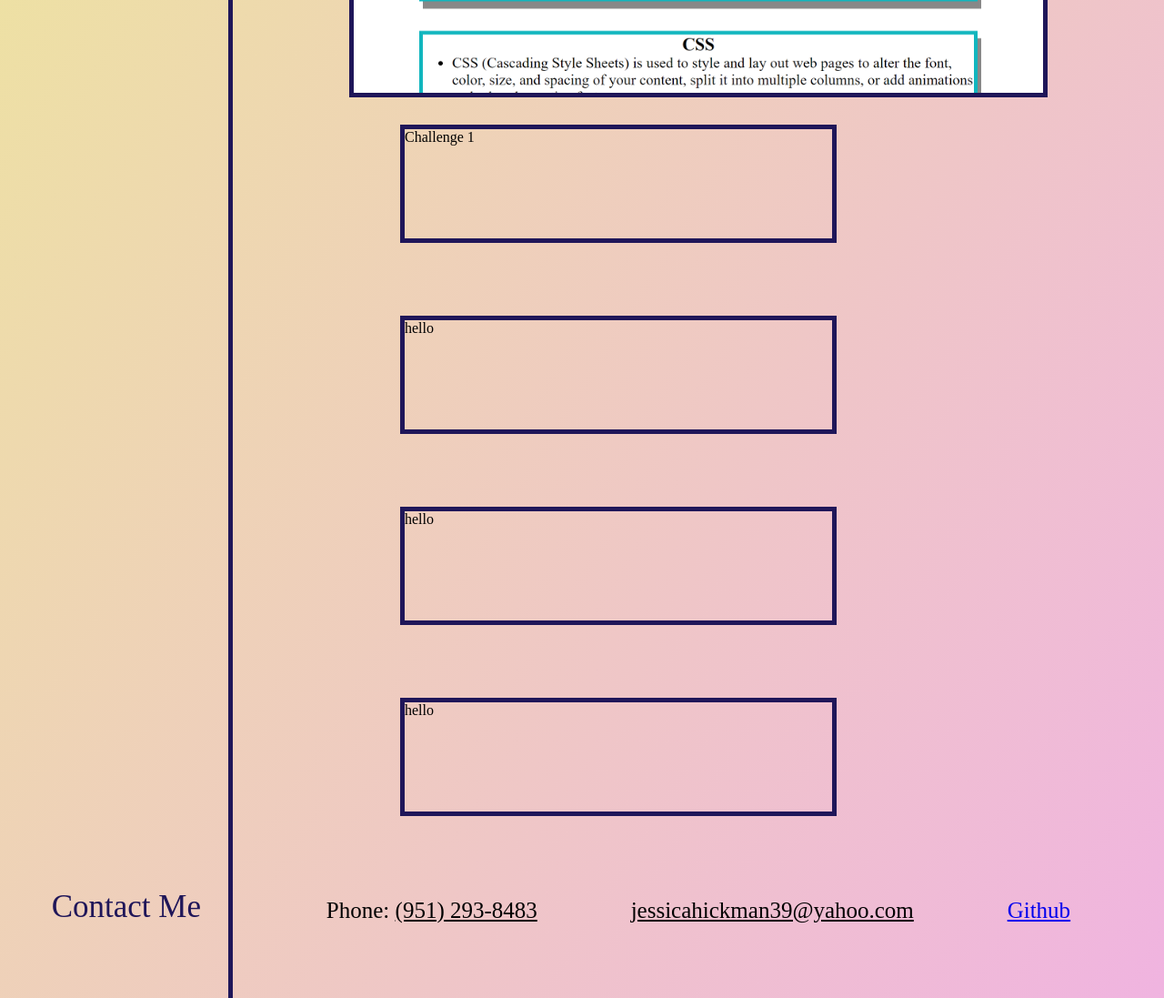
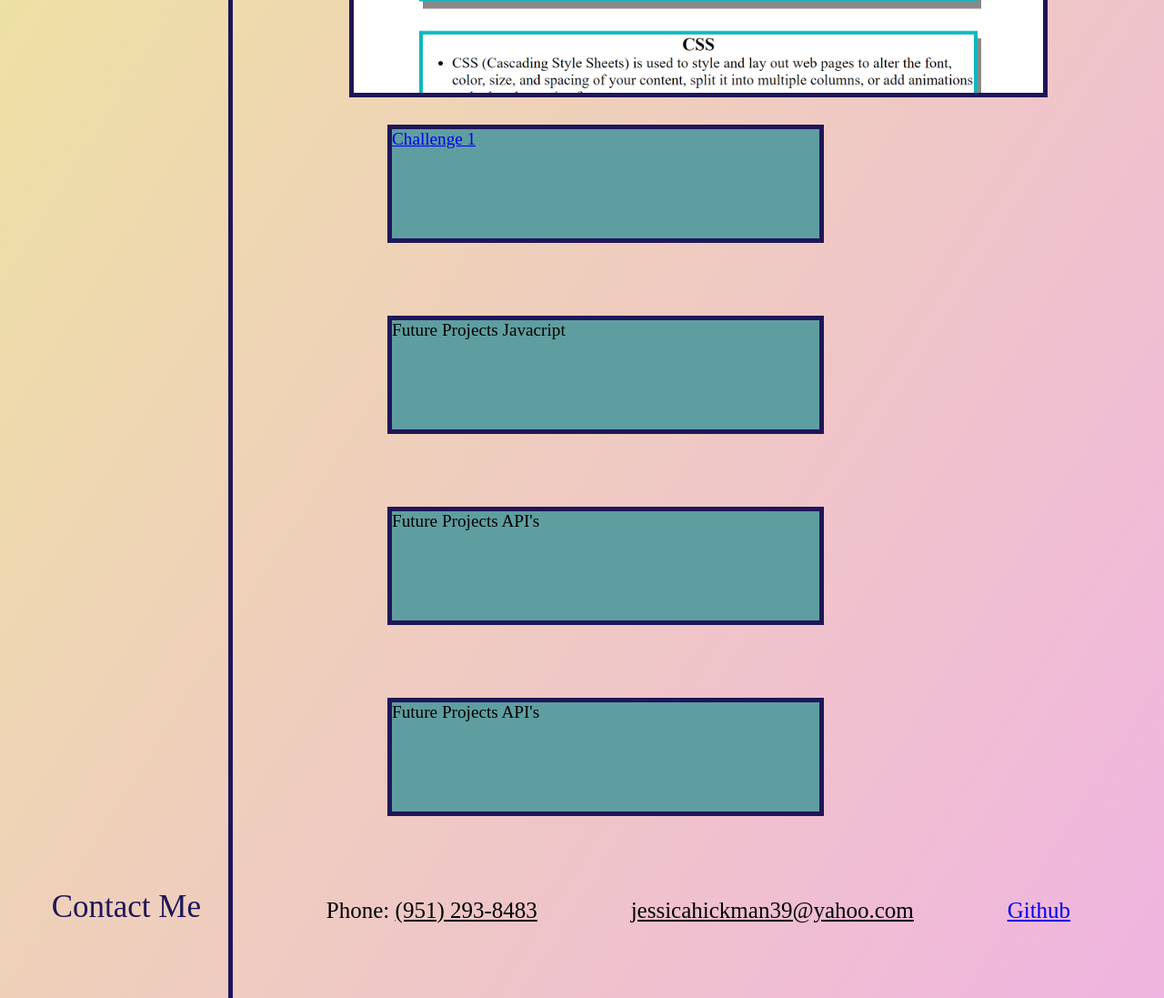
Before and after one commit to jhlynn95/Jhlynn-profolio, a plain HTML site: page index.html in a window 1280 px wide. Shown: the part 1040-2137 px from the top of the page at 91% size. Drawn offline with Linux system fonts and the light colour scheme.

Commit message:
readme update

```diff
--- a/assets/style.css
+++ b/assets/style.css
@@ -89,7 +89,7 @@ main {
 
 #about-info {
     display: flex;
-}
+ }
 
 #profile-pic {
     width: 20%;
@@ -104,10 +104,10 @@ main {
     width: 75%;
     height: 400px;
     border: 5px solid rgb(31, 22, 89);
+    font-size: larger;
 }
 
 .box:hover {
-    background: url("peek-a-boo.jpg") no-repeat center;
     border-color: aquamarine;
     padding: 10px;
 }
@@ -115,11 +115,13 @@ main {
 .s-box {
     display: -webkit-inline-box;
     margin-top: 30px;
-    margin-left: 184px;
+    margin-left: 170px;
     margin-bottom: 50px;
     width: 480px;
     height: 130px;
+    background-color: cadetblue;
     border: 5px solid rgb(31, 22, 89);
+    font-size: larger;
 }
 
 .s-box:hover {
--- a/index.html
+++ b/index.html
@@ -23,7 +23,7 @@
     </header>
     <main>
         <section class="img">
-            <!-- <img src="header-design.jpg"/> -->
+
         </section>
         <section id="About" class="sub-content">
             <div class="left-side">About</div>
@@ -33,7 +33,7 @@
                     in becoming a jr.developer! I was born and raised in southern California. I've always had a
                     love and knack for technology. My goal is to be able to understand web development and be able to
                     work from home so I can be around more for my 2 year old daughter. Including I want to be able to
-                    enjoy my job at the same time.
+                    enjoy my job at the same time. I'm very excited in where this class will lead me.
                 </p>
             </div>
         </section>
@@ -41,12 +41,10 @@
             <div class="left-side">My Work</div>
             <div class="right-side-mid">
                 <div class="box"><a href="https://github.com/jhlynn95/prework-study-guide">Prework-Study-Guide</a></div>
-                <div class="s-box">
-                    <p>Challenge 1</p>
-                </div>
-                <div class="s-box">hello</div>
-                <div class="s-box">hello</div>
-                <div class="s-box">hello</div>
+                <div id="Heri" class="s-box"><a href="https://github.com/jhlynn95/horiSEOn-C1">Challenge 1</a></div>
+                <div class="s-box">Future Projects Javacript</div>
+                <div class="s-box"><p>Future Projects API's</p></div>
+                <div class="s-box"><p>Future Projects API's</p></div>
             </div>
         </section>
         <section id="Contact" class="sub-content">
```
Also changed, not shown: assets/01-html-css-git-homework-demo.png (added), 1 other file.
